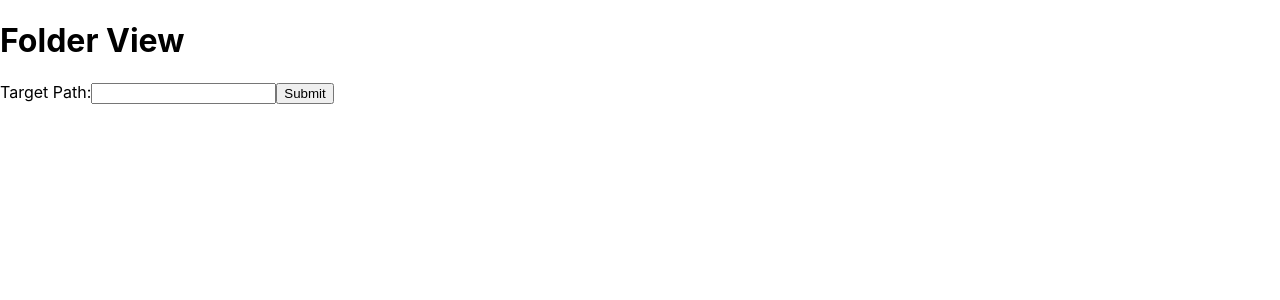
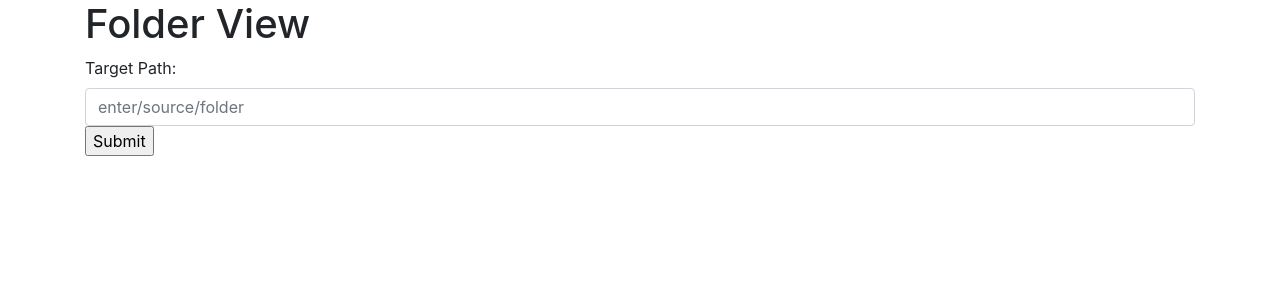
Before and after one commit to M-delRio/Directory-Explorer-Dashboard, a React (Create React App) app: page / in a window 1280 px wide. Shown: the top 300 px of the page. Built offline with nearby package versions, Linux system fonts and the light colour scheme.

Commit message:
revised html semantic elements and added layout css with bootstrap

```diff
--- a/public/index.html
+++ b/public/index.html
@@ -1,15 +1,15 @@
 <!DOCTYPE html>
 <html lang="en">
+
 <head>
   <meta charset="utf-8" />
   <link rel="icon" href="%PUBLIC_URL%/favicon.ico" />
   <meta name="viewport" content="width=device-width, initial-scale=1" />
   <meta name="theme-color" content="#000000" />
-    <meta
-      name="description"
-      content="Web site created using create-react-app"
-    />
-    <link rel="apple-touch-icon" href="%PUBLIC_URL%/logo192.png" />
+  <meta name="description" content="Folder View Dashboard" />
+  <!-- Bootstrap CDN -->
+  <link rel="stylesheet" href="https://stackpath.bootstrapcdn.com/bootstrap/4.4.1/css/bootstrap.min.css"
+    integrity="sha384-Vkoo8x4CGsO3+Hhxv8T/Q5PaXtkKtu6ug5TOeNV6gBiFeWPGFN9MuhOf23Q9Ifjh" crossorigin="anonymous" />
   <!--
       manifest.json provides metadata used when your web app is installed on a
       user's mobile device or desktop. See https://developers.google.com/web/fundamentals/web-app-manifest/
@@ -24,15 +24,13 @@
       work correctly both with client-side routing and a non-root public URL.
       Learn how to configure a non-root public URL by running `npm run build`.
     -->
-    <title>React App</title>
+  <title>Folder View Dashboard</title>
 </head>
+
 <body>
   <noscript>You need to enable JavaScript to run this app.</noscript>
-    <div id="root"></div>
+  <div class="container" id="root"></div>
   <!--
-      This HTML file is a template.
-      If you open it directly in the browser, you will see an empty page.
-
       You can add webfonts, meta tags, or analytics to this file.
       The build step will place the bundled scripts into the <body> tag.
 
@@ -40,4 +38,5 @@
       To create a production bundle, use `npm run build` or `yarn build`.
     -->
 </body>
+
 </html>
--- a/src/components/dashboard/Dashboard.jsx
+++ b/src/components/dashboard/Dashboard.jsx
@@ -21,6 +21,7 @@ const Dashboard = () => {
       <QueryPathForm
         query={pathQuery}
         handleQuery={handleQuery}
+        setQuery={setQuery}
         handleContent={handleContent}
       />
       <FolderDataContainer
--- a/src/components/dashboard/File.jsx
+++ b/src/components/dashboard/File.jsx
@@ -5,11 +5,11 @@ import { useState, useEffect } from "react";
 const File = ({ fileData }) => {
 
   return (
-    <p>
-      {fileData.name}
-      {fileData.size}
-      {fileData.lastModifiedDate}
-    </ p>
+    <tr>
+      <td>{fileData.name}</td>
+      <td>{fileData.size}</td>
+      <td>{fileData.lastModifiedDate}</td>
+    </tr>
   );
 }
 
--- a/src/components/dashboard/FileButton.jsx
+++ b/src/components/dashboard/FileButton.jsx
@@ -3,13 +3,14 @@ import Files from "./FileList";
 
 import { useState, useEffect } from "react";
 
-const FileButton = ({ fileCount, handleExpand }) => {
+const FileButton = ({ fileCount, isExpanded, handleExpand }) => {
 
   return (
     <button
       onClick={handleExpand}
     >
-      {fileCount} files(click to expand)
+      {isExpanded ? "click to collapse file view" :
+        `${fileCount} files(click to show details)`}
     </button >
   );
 }
--- a/src/components/dashboard/FileList.jsx
+++ b/src/components/dashboard/FileList.jsx
@@ -12,7 +12,15 @@ const FileList = ({ files }) => {
   // console.log(files);
 
   return (
-    <div>
+    <table>
+      <caption></caption>
+      <tbody>
+        <tr>
+          <th>File Name</th>
+          <th>File Size (bytes)</th>
+          <th>Date Last Modified</th>
+        </tr>
+
         {files.map((file, index) => (
           <File
             fileData={file}
@@ -20,7 +28,8 @@ const FileList = ({ files }) => {
           />
         ))
         }
-    </div>
+      </tbody>
+    </table>
   );
 }
 
--- a/src/components/dashboard/FolderDataContainer.jsx
+++ b/src/components/dashboard/FolderDataContainer.jsx
@@ -11,15 +11,15 @@ import { useState, useEffect } from "react";
 // subFolders={folderData.subFolders}
 
 const FolderDataContainer = ({ fileCount, totalFileSize, files, subFolders }) => {
-  const [filesExpand, toggleFilesExpand] = useState(false);
-  const [subFoldersExpand, toggleSubFoldersExpand] = useState(false);
+  const [filesExpanded, toggleFilesExpand] = useState(false);
+  const [subFoldersExpanded, toggleSubFoldersExpand] = useState(false);
 
   const handleFilesExpand = event => {
-    toggleFilesExpand(!filesExpand);
+    toggleFilesExpand(!filesExpanded);
   };
 
   const handleSubFoldersExpand = data => {
-    toggleSubFoldersExpand(!subFoldersExpand);
+    toggleSubFoldersExpand(!subFoldersExpanded);
   };
 
   return (
@@ -32,18 +32,19 @@ const FolderDataContainer = ({ fileCount, totalFileSize, files, subFolders }) =>
           </section>
           <FileButton
             fileCount={fileCount}
-            files={files}
+            isExpanded={filesExpanded}
             handleExpand={handleFilesExpand}
           />
-          {filesExpand &&
+          {filesExpanded &&
             <FileList
               files={files}
             />}
           <SubFolderButton
             handleExpand={handleSubFoldersExpand}
             subFolders={subFolders}
+            isExpanded={subFoldersExpanded}
           />
-          {subFoldersExpand &&
+          {subFoldersExpanded &&
             <SubFoldersList
               subFolders={subFolders}
             />}
--- a/src/components/dashboard/QueryPathForm.jsx
+++ b/src/components/dashboard/QueryPathForm.jsx
@@ -2,7 +2,7 @@ import React from "react";
 import fetchFolderContent from "../../actions/index.js";
 import { useState, useEffect } from "react";
 
-const QueryPathForm = ({ query, handleQuery, handleContent }) => {
+const QueryPathForm = ({ query, handleQuery, setQuery, handleContent }) => {
 
   const [errorMessage, setErrorMessage] = useState(undefined);
 
@@ -18,7 +18,12 @@ const QueryPathForm = ({ query, handleQuery, handleContent }) => {
 
       console.log(queryResponse);
 
+      if (query === "") {
+        setQuery("./");
+      }
+
       handleContent(queryResponse);
+
       setErrorMessage(undefined);
     } catch (error) {
       let errorMessage;
@@ -43,15 +48,17 @@ const QueryPathForm = ({ query, handleQuery, handleContent }) => {
 
   return (
     <div>
-      <form onSubmit={handleSubmit}>
-        <label>
-          Target Path:
-        <input type="text"
-            type="text"
-            value={query}
-            onChange={event => handleQuery(event)}
-          />
-        </label>
+      <form
+        onSubmit={handleSubmit}>
+        <label for="sourceFolderInput">Target Path:</label>
+        <input
+          id="sourceFolderInput"
+          class="form-control"
+          placeholder="enter/source/folder"
+          type="text"
+          value={query}
+          onChange={event => handleQuery(event)}
+        />
         <input type="submit" value="Submit" />
       </form>
       {errorMessage &&
--- a/src/components/dashboard/SubFolder.jsx
+++ b/src/components/dashboard/SubFolder.jsx
@@ -5,9 +5,9 @@ import { useState, useEffect } from "react";
 const SubFolder = ({ name }) => {
 
   return (
-    <p>
+    <li class="list-group-item">
       {name}
-    </ p>
+    </li>
   );
 }
 
--- a/src/components/dashboard/SubFolderButton.jsx
+++ b/src/components/dashboard/SubFolderButton.jsx
@@ -1,9 +1,8 @@
 import React from "react";
-import SubFolder from "./SubFolder";
 
 import { useState, useEffect } from "react";
 
-const SubFolderButton = ({ handleExpand, subFolders }) => {
+const SubFolderButton = ({ handleExpand, subFolders, isExpanded }) => {
   let subFoldersLength;
 
   if (subFolders) {
@@ -13,7 +12,8 @@ const SubFolderButton = ({ handleExpand, subFolders }) => {
     <button
       onClick={handleExpand}
     >
-      {subFoldersLength} subfolders(click to expand)
+      {isExpanded ? "click to collapse subfolders view" :
+        `${subFoldersLength} subfolders(click to show list expand`}
     </button >
   );
 }
--- a/src/components/dashboard/SubFoldersList.jsx
+++ b/src/components/dashboard/SubFoldersList.jsx
@@ -8,7 +8,7 @@ const SubFoldersList = ({ subFolders }) => {
 
 
   return (
-    <div>
+    <ul class="list-group">
       {subFolders.map((name, index) => (
         <SubFolder
           name={name}
@@ -16,7 +16,7 @@ const SubFoldersList = ({ subFolders }) => {
         />
       ))
       }
-    </div>
+    </ul>
   );
 }
 
--- a/src/stylesheets/index.css
+++ b/src/stylesheets/index.css
@@ -1,13 +1,8 @@
+
 body {
-  margin: 0;
-  font-family: -apple-system, BlinkMacSystemFont, 'Segoe UI', 'Roboto', 'Oxygen',
-    'Ubuntu', 'Cantarell', 'Fira Sans', 'Droid Sans', 'Helvetica Neue',
-    sans-serif;
-  -webkit-font-smoothing: antialiased;
-  -moz-osx-font-smoothing: grayscale;
+
 }
 
 code {
-  font-family: source-code-pro, Menlo, Monaco, Consolas, 'Courier New',
-    monospace;
+
 }
```
Also changed, not shown: public/logo192.png (deleted), 1 other file (tests, documents, lock files or other folders). Lines whose indentation alone changed are shown as unchanged.
